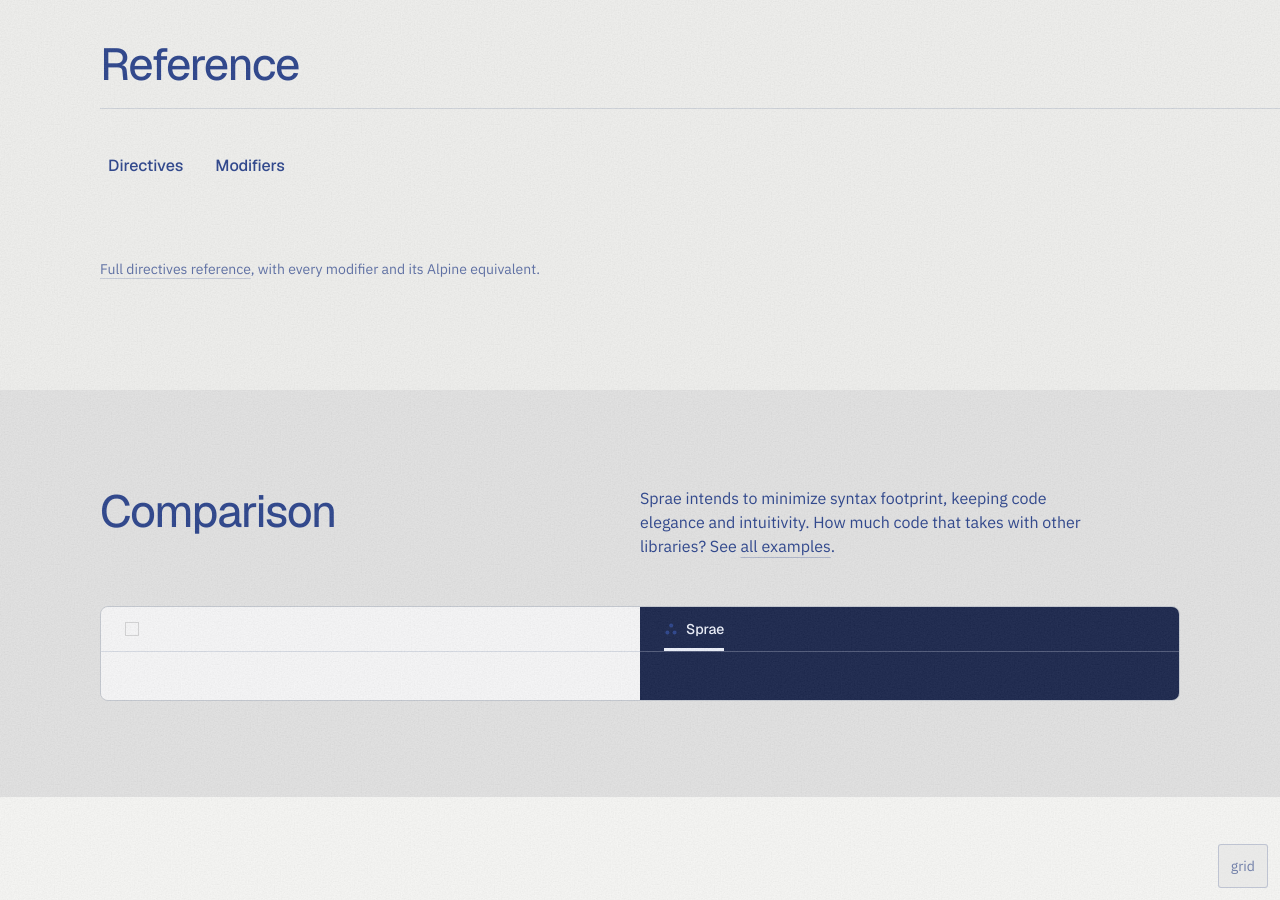
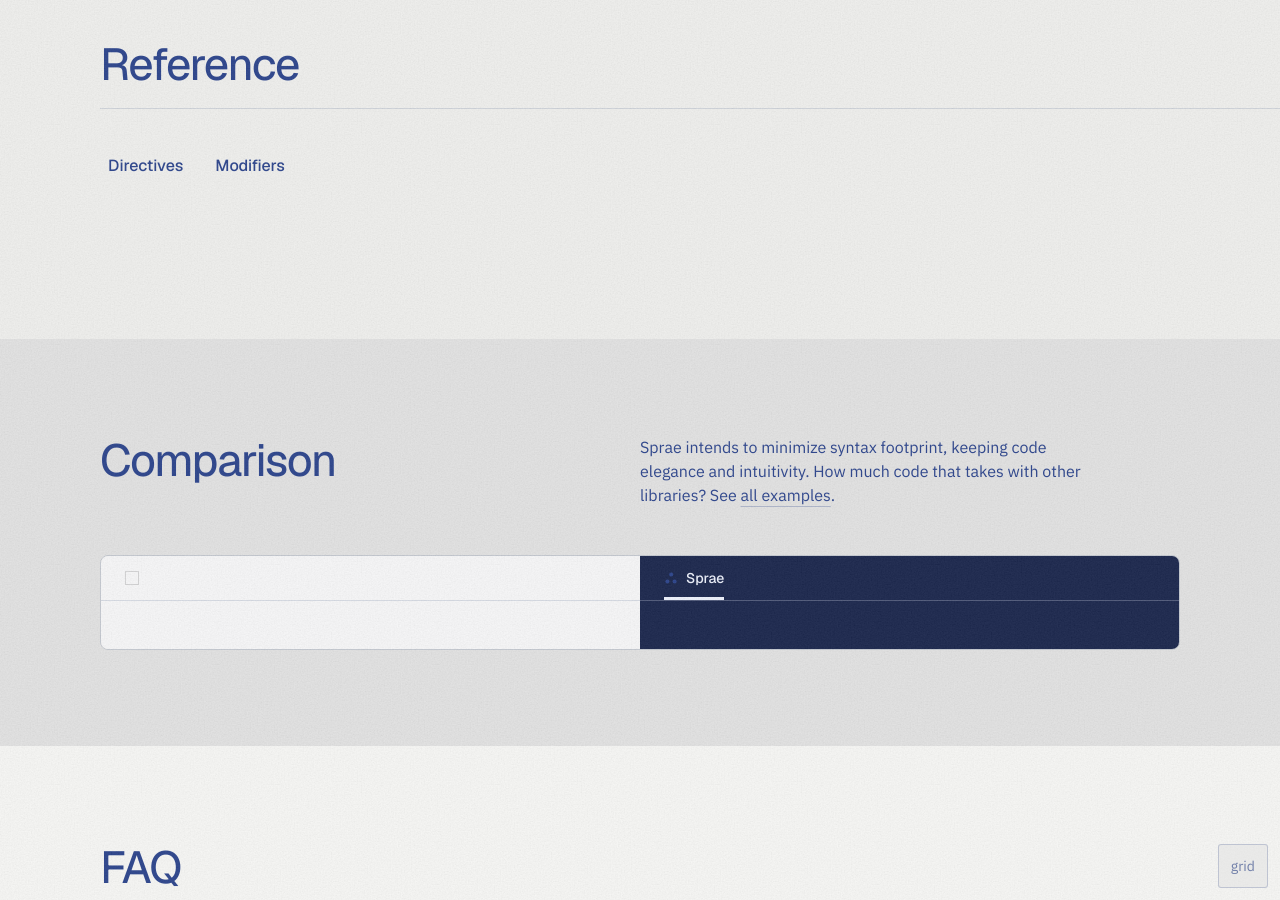
Before and after one commit to dy/sprae, a Jekyll site: the page index.html, which Jekyll copies as it is, in a window 1280 px wide and 900 px high, scrolled down 1833 px. Built offline with Jekyll 4.4.1, drawn with Linux system fonts in a browser that asks for light colours.

Commit message:
Remove link to directives

```diff
--- a/index.html
+++ b/index.html
@@ -3031,7 +3031,6 @@
               </button>
             </div>
           </div>
-          <p class="ref-more"><a class="text-link" href="./directives/">Full directives reference</a>, with every modifier and its Alpine equivalent.</p>
         </div>
       </section>
 
```
